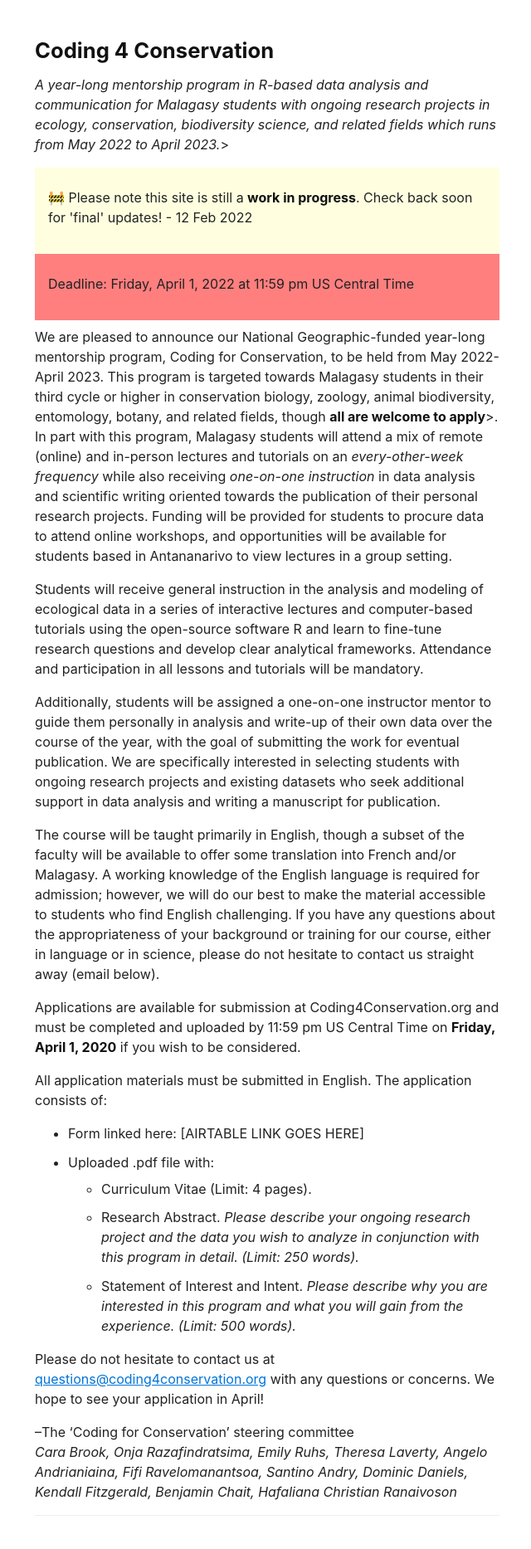
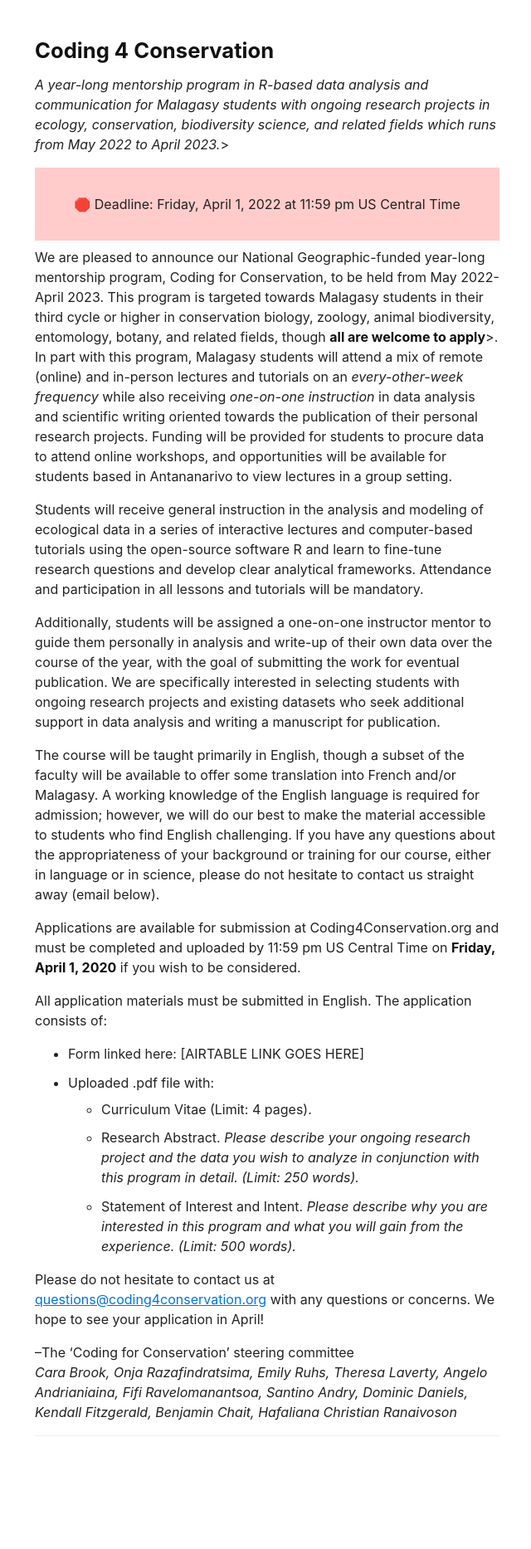
Before and after one commit to brooklabteam/coding4conservation, a Jekyll site: the page built from index.md, in a window 1280 px wide. Shown: the whole page at 83% size, without its empty margins (318-958 px from the left). Built offline with Jekyll 4.4.1, drawn with Linux system fonts in a browser that asks for light colours; after the commit the page ends 1771 px from its top, so only the background shows below that.

Commit message:
Update index.md

```diff
--- a/index.md
+++ b/index.md
@@ -4,12 +4,8 @@ title: "Coding 4 Conservation"
 ---
 <p><em>A year-long mentorship program in R-based data analysis and communication for Malagasy students with ongoing research projects in ecology, conservation, biodiversity science, and related fields which runs from May 2022 to April 2023.</em>></p>
 
-<div style="background: #FFFFE0; padding: 1em;">
-<p>🚧 Please note this site is still a <strong>work in progress</strong>. Check back soon for 'final' updates! - 12 Feb 2022</p>
-</div>
-
-<div style="background: #FF7F7F; padding: 1em;">
-<p>Deadline: Friday, April 1, 2022 at 11:59 pm US Central Time</p>
+<div style="background: #ffcccb; padding: 1em;">
+<p><center>🛑 Deadline: Friday, April 1, 2022 at 11:59 pm US Central Time</center></p>
 </div>
 
 <p>We are pleased to announce our National Geographic-funded year-long mentorship program, Coding for Conservation, to be held from May 2022-April 2023. This program is targeted towards Malagasy students in their third cycle or higher in conservation biology, zoology, animal biodiversity, entomology, botany, and related fields, though <strong>all are welcome to apply</strong>>. In part with this program, Malagasy students will attend a mix of remote (online) and in-person lectures and tutorials on an <em>every-other-week frequency</em> while also receiving <em>one-on-one instruction</em> in data analysis and scientific writing oriented towards the publication of their personal research projects. Funding will be provided for students to procure data to attend online workshops, and opportunities will be available for students based in Antananarivo to view lectures in a group setting.</p>
```
